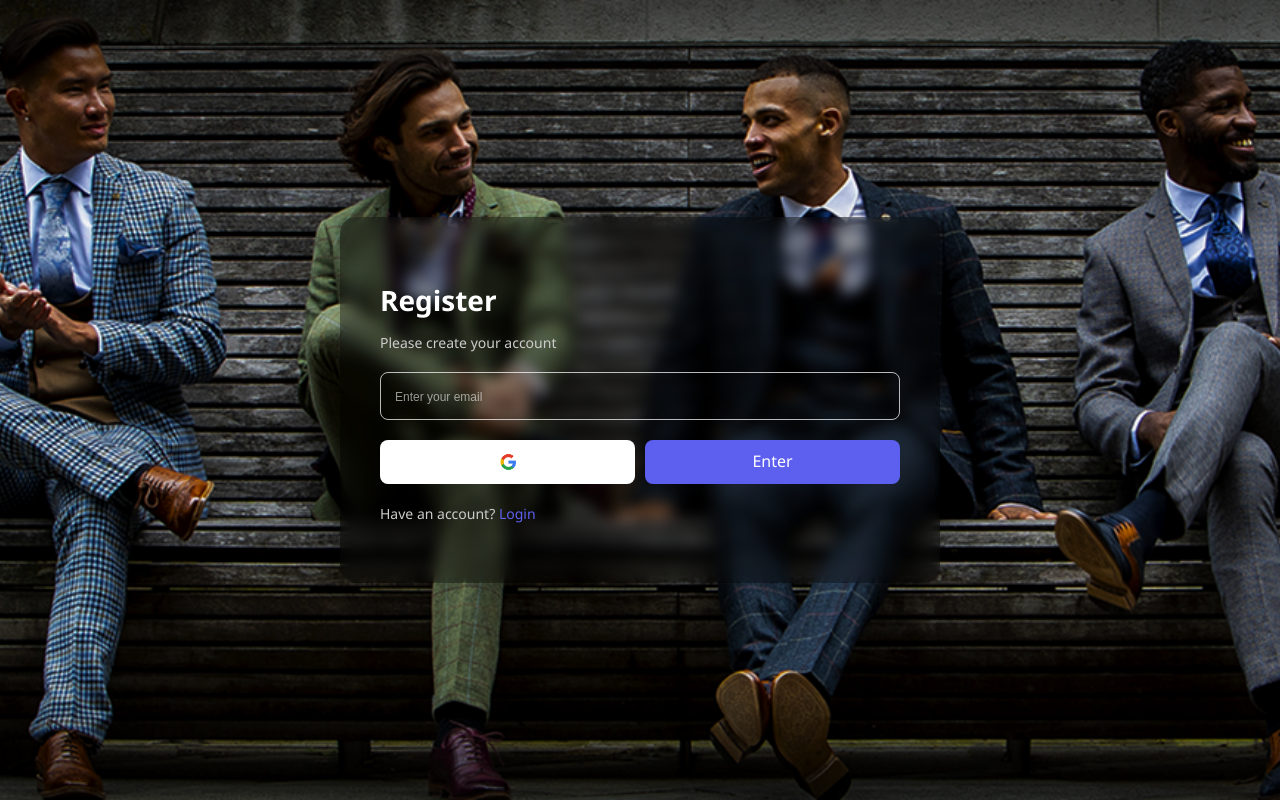
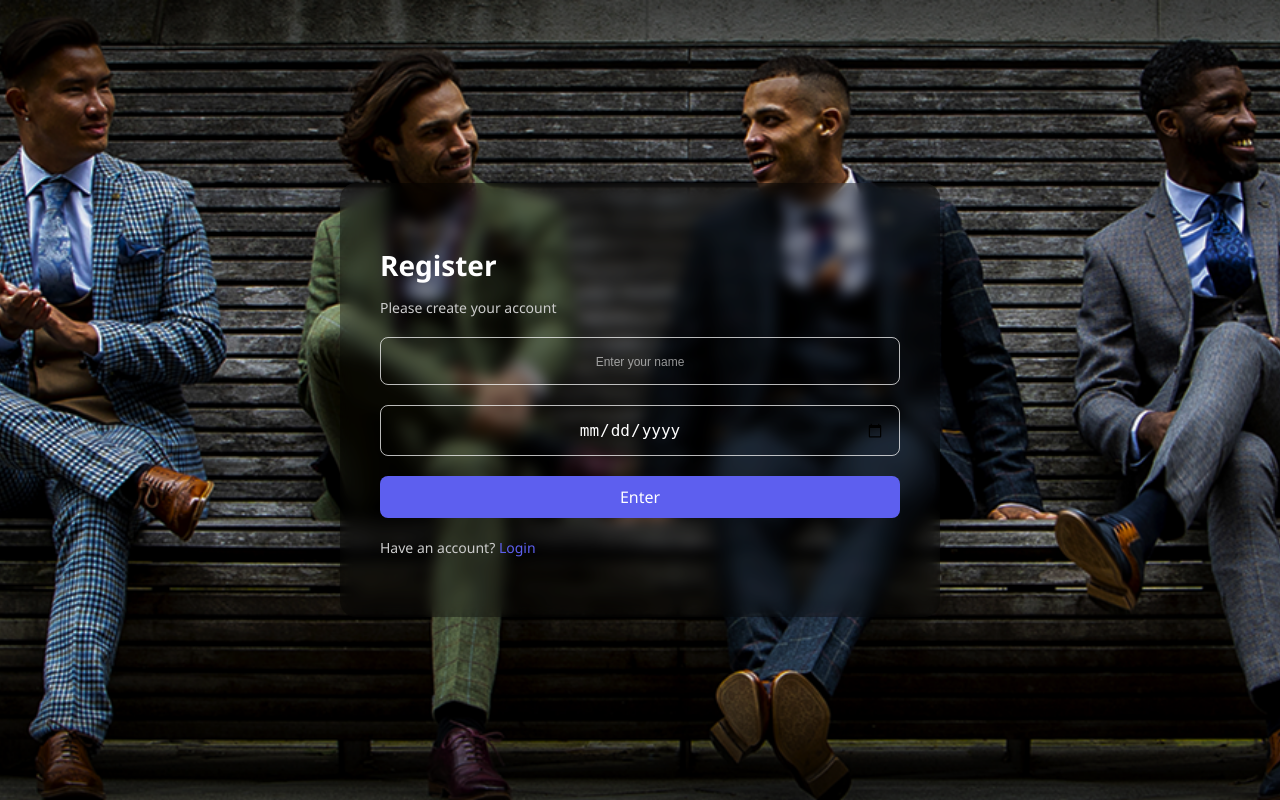
Before and after one commit to JazzticeGit/projek-pra-pkl, a PHP site: page /FRONTEND/Register/register-data-diri.php in a window 1280 px wide. Run offline with PHP 8.4, Linux system fonts and the light colour scheme.

Commit message:
register belum done

```diff
--- a/FRONTEND/Register/register-data-diri.php
+++ b/FRONTEND/Register/register-data-diri.php
@@ -11,12 +11,11 @@
       <h2>Register</h2>
       <p>Please create your account</p>
       <form action="register-next.php" method="POST">
-        <input type="email" name="email" placeholder="Enter your email" required>
+        <!-- <input type="email" name="email" placeholder="Enter your email" required> -->
+        <input type="text" name="email" placeholder="Enter your name" required>
+        <input type="date" name="email" placeholder="Enter your birth" required>
         <div class="buttons">
-          <a href="https://accounts.google.com/o/oauth2/auth" class="google-btn">
-            <img src="../../image/gambar.png" alt="Google">
-          </a>
-          <div class="enter-btn"><a href="register-number.php">Enter</a></div>
+          <div class="enter-btn"><a href="../FRONTEND/index.php">Enter</a></div>
         </div>
       </form>
       <p class="login-text">Have an account? <a href="login.php">Login</a></p>
--- a/FRONTEND/Register/register-pw.php
+++ b/FRONTEND/Register/register-pw.php
@@ -8,7 +8,7 @@ if ($_SERVER["REQUEST_METHOD"] == "POST") {
         $error = "Password must be at least 8 characters.";
     } else {
         // Lanjut ke proses berikutnya atau simpan data
-        header("Location: register-otp.php");
+        header("Location: register-data-diri.php");
         exit;
     }
 }
--- a/STYLESHEET/register-style.css
+++ b/STYLESHEET/register-style.css
@@ -70,6 +70,32 @@
     -moz-appearance: textfield;
   }
   .register-box input[type="tel"] {
+    width: 100%;
+    text-align: center;
+    padding: 14px;
+    border-radius: 8px;
+    border: none;
+    margin-bottom: 20px;
+    font-size: 16px;
+    background: #f5f5f500;
+    border: 1px solid rgba(255, 255, 255, 0.721);
+    color: white;
+    -moz-appearance: textfield;
+  }
+  .register-box input[type="text"] {
+    width: 100%;
+    text-align: center;
+    padding: 14px;
+    border-radius: 8px;
+    border: none;
+    margin-bottom: 20px;
+    font-size: 16px;
+    background: #f5f5f500;
+    border: 1px solid rgba(255, 255, 255, 0.721);
+    color: white;
+    -moz-appearance: textfield;
+  }
+  .register-box input[type="date"] {
     width: 100%;
     text-align: center;
     padding: 14px;
--- a/koneksi.php
+++ b/koneksi.php
@@ -1,3 +1,3 @@
 <?php
-$koneksi = mysqli_connect("localhost", "root", "", "toko_baju");
+$koneksi = mysqli_connect("localhost", "root", "", "db_baju");
 ?>
```
Also changed, not shown: BACKEND/produk/index-produk.php (+0 -21 lines).
